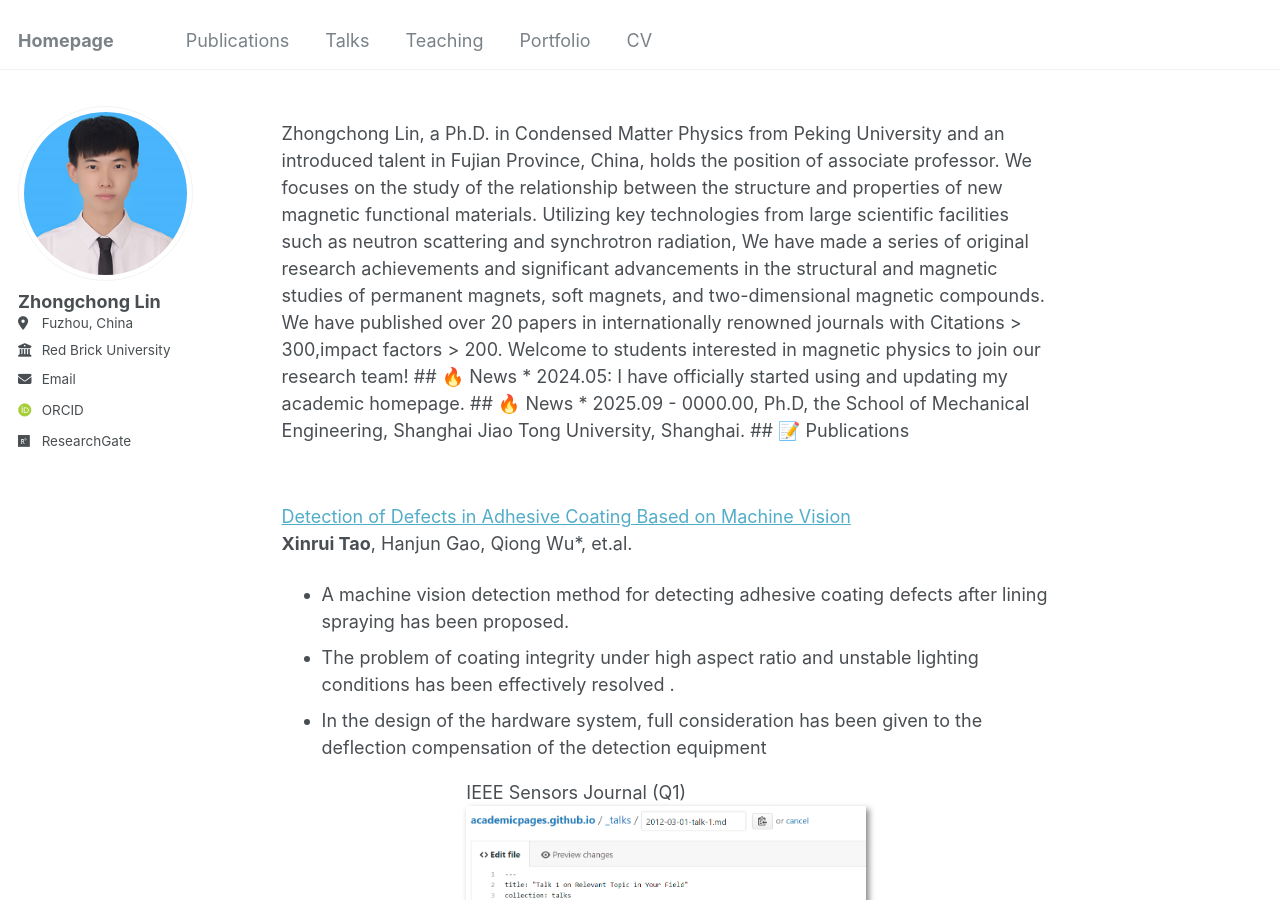
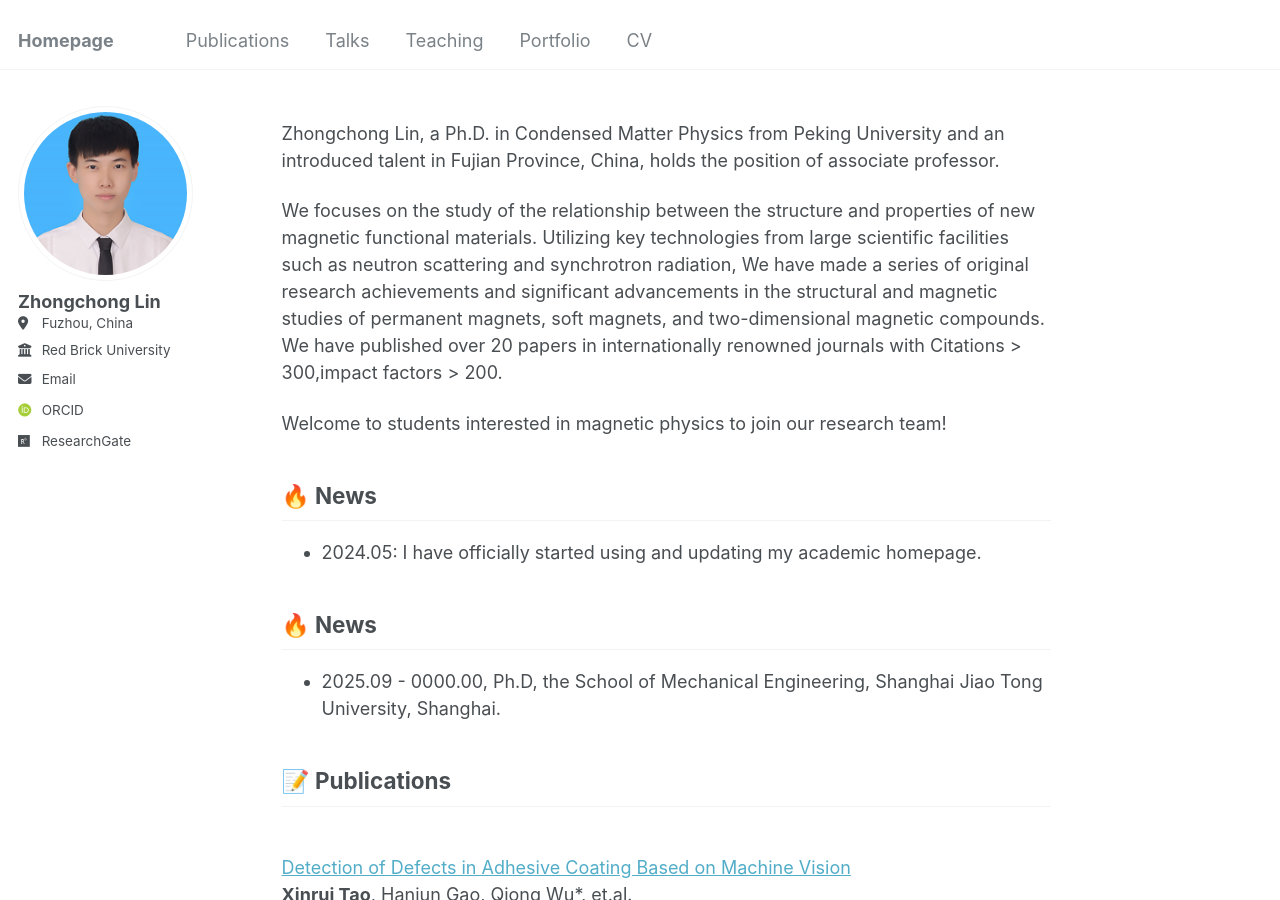
Before and after one commit to zhongchonglin/zhongchonglin.github.io, a Jekyll site: the page built from _pages/about.md, in a window 1280 px wide and 900 px high. Built offline with Jekyll 4.4.1, drawn with Linux system fonts in a browser that asks for light colours; some web fonts are replaced.

Commit message:
Update about.md

```diff
--- a/_pages/about.md
+++ b/_pages/about.md
@@ -6,9 +6,6 @@ redirect_from:
   - /about/
   - /about.html
 ---
-
-<p style="Zhongchong Lin, a Ph.D. in Condensed Matter Physics from Peking University and an introduced talent in Fujian Province, China, holds the position of associate professor. ;">
-
 
 Zhongchong Lin, a Ph.D. in Condensed Matter Physics from Peking University and an introduced talent in Fujian Province, China, holds the position of associate professor.
 
```
